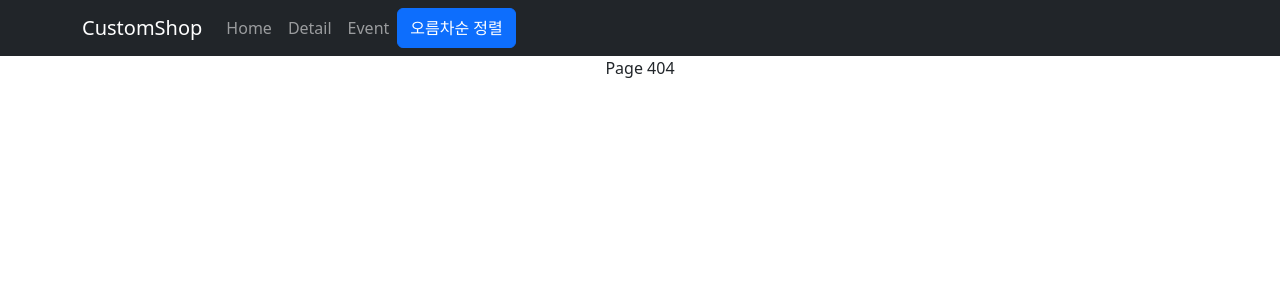
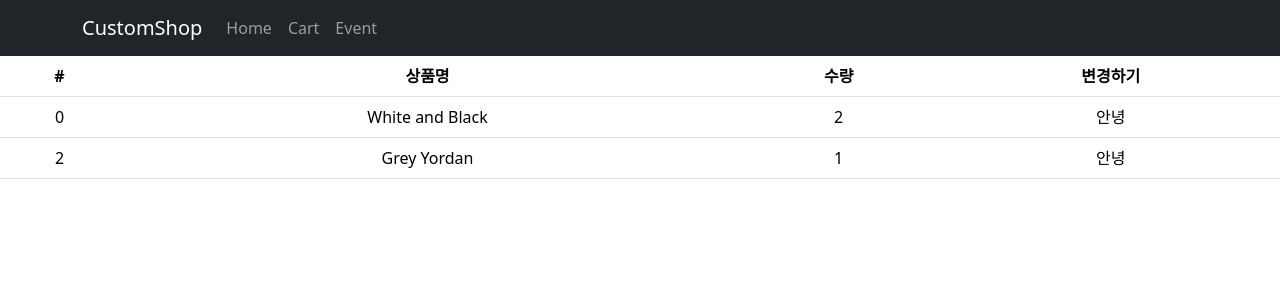
Before and after one commit to JongHyeok-Park/React-Shop, a React (Create React App) app: page /cart in a window 1280 px wide. Before the commit this address had no page. Shown: the top 300 px of the page. Built offline with nearby package versions, Linux system fonts and the light colour scheme.

Commit message:
make cart page using redux

```diff
--- a/package.json
+++ b/package.json
@@ -3,6 +3,7 @@
   "version": "0.1.0",
   "private": true,
   "dependencies": {
+    "@reduxjs/toolkit": "^2.1.0",
     "@testing-library/jest-dom": "^5.17.0",
     "@testing-library/react": "^13.4.0",
     "@testing-library/user-event": "^13.5.0",
@@ -11,6 +12,7 @@
     "react": "^18.2.0",
     "react-bootstrap": "^2.9.2",
     "react-dom": "^18.2.0",
+    "react-redux": "^9.1.0",
     "react-router-dom": "^6.21.1",
     "react-scripts": "5.0.1",
     "styled-components": "^6.1.8",
--- a/src/App.js
+++ b/src/App.js
@@ -1,4 +1,4 @@
-import { Navbar, Nav, Container, Button } from 'react-bootstrap';
+import { Navbar, Nav, Container } from 'react-bootstrap';
 import './App.css';
 import 'bootstrap/dist/css/bootstrap.min.css';
 import { createContext, useState } from 'react';
@@ -7,6 +7,7 @@ import { Routes, Route, useNavigate } from 'react-router-dom';
 import Main from './routes/Main';
 import Detail from './routes/Detail';
 import Event from './routes/Event';
+import Cart from './routes/Cart';
 import One from './components/One';
 import Two from './components/Two';
 
@@ -23,20 +24,11 @@ function App() {
     <div className="App">
       <Navbar bg="dark" data-bs-theme="dark">
         <Container>
-          <Navbar.Brand href="#home">CustomShop</Navbar.Brand>
+          <Navbar.Brand onClick={() => { navigate('/') }}>CustomShop</Navbar.Brand>
           <Nav className="me-auto">
             <Nav.Link onClick={() => { navigate('/') }}>Home</Nav.Link>
-            <Nav.Link onClick={() => { navigate('/detail') }}>Detail</Nav.Link>
+            <Nav.Link onClick={() => { navigate('/cart') }}>Cart</Nav.Link>
             <Nav.Link onClick={() => { navigate('/event') }}>Event</Nav.Link>
-            <Button onClick={() => {
-              let shoeCopy = [...shoes];
-              shoeCopy.sort((a, b) => {
-                if (a.title > b.title) return 1;
-                if (a.title < b.title) return -1;
-                else return 0;
-              });
-              setShoes(shoeCopy);
-            }}>오름차순 정렬</Button>
           </Nav>
         </Container>
       </Navbar>
@@ -52,6 +44,7 @@ function App() {
           <Route path='one' element={<One />} />
           <Route path='two' element={<Two />} />
         </Route>
+        <Route path='/cart' element={<Cart />}></Route>
         <Route path='*' element={<div>Page 404</div>} />
       </Routes>
     </div>
--- a/src/index.js
+++ b/src/index.js
@@ -4,14 +4,18 @@ import './index.css';
 import App from './App';
 import reportWebVitals from './reportWebVitals';
 import { BrowserRouter } from 'react-router-dom';
+import { Provider } from 'react-redux';
+import store from './store';
 
 const root = ReactDOM.createRoot(document.getElementById('root'));
 root.render(
-  <React.StrictMode>
-    <BrowserRouter>
-      <App />
-    </BrowserRouter>
-  </React.StrictMode>
+  <Provider store={store}>
+    {/* <React.StrictMode> */}
+      <BrowserRouter>
+        <App />
+      </BrowserRouter>
+    {/* </React.StrictMode> */}
+  </Provider>
 );
 
 // If you want to start measuring performance in your app, pass a function
--- /dev/null
+++ b/src/routes/Cart.js
@@ -0,0 +1,44 @@
+import { Table } from "react-bootstrap";
+import { useSelector } from "react-redux";
+
+function Cart(props) {
+  let products = useSelector(state => state.cart);
+
+  return (
+    <div>
+      <Table>
+        <thead>
+          <tr>
+            <th>#</th>
+            <th>상품명</th>
+            <th>수량</th>
+            <th>변경하기</th>
+          </tr>
+        </thead>
+        <tbody>
+          {
+            products.map((item) => {
+              return (
+                <CartRow product={item} />
+              );
+            })
+          }
+
+        </tbody>
+      </Table>
+    </div>
+  );
+}
+
+function CartRow(props) {
+  return (
+    <tr>
+      <td>{props.product.id}</td>
+      <td>{props.product.name}</td>
+      <td>{props.product.count}</td>
+      <td>안녕</td>
+    </tr>
+  );
+}
+
+export default Cart;
--- /dev/null
+++ b/src/store.js
@@ -0,0 +1,21 @@
+import { configureStore, createSlice } from "@reduxjs/toolkit";
+
+let user = createSlice({
+  name: "user",
+  initialState: "kim"
+})
+
+let cart = createSlice({
+  name: "cart",
+  initialState: [
+    {id : 0, name : 'White and Black', count : 2},
+    {id : 2, name : 'Grey Yordan', count : 1}
+  ]
+})
+
+export default configureStore({
+  reducer: {
+    user: user.reducer,
+    cart: cart.reducer
+  }
+})
```
Also changed, not shown: 1 other file (tests, documents, lock files or other folders).
